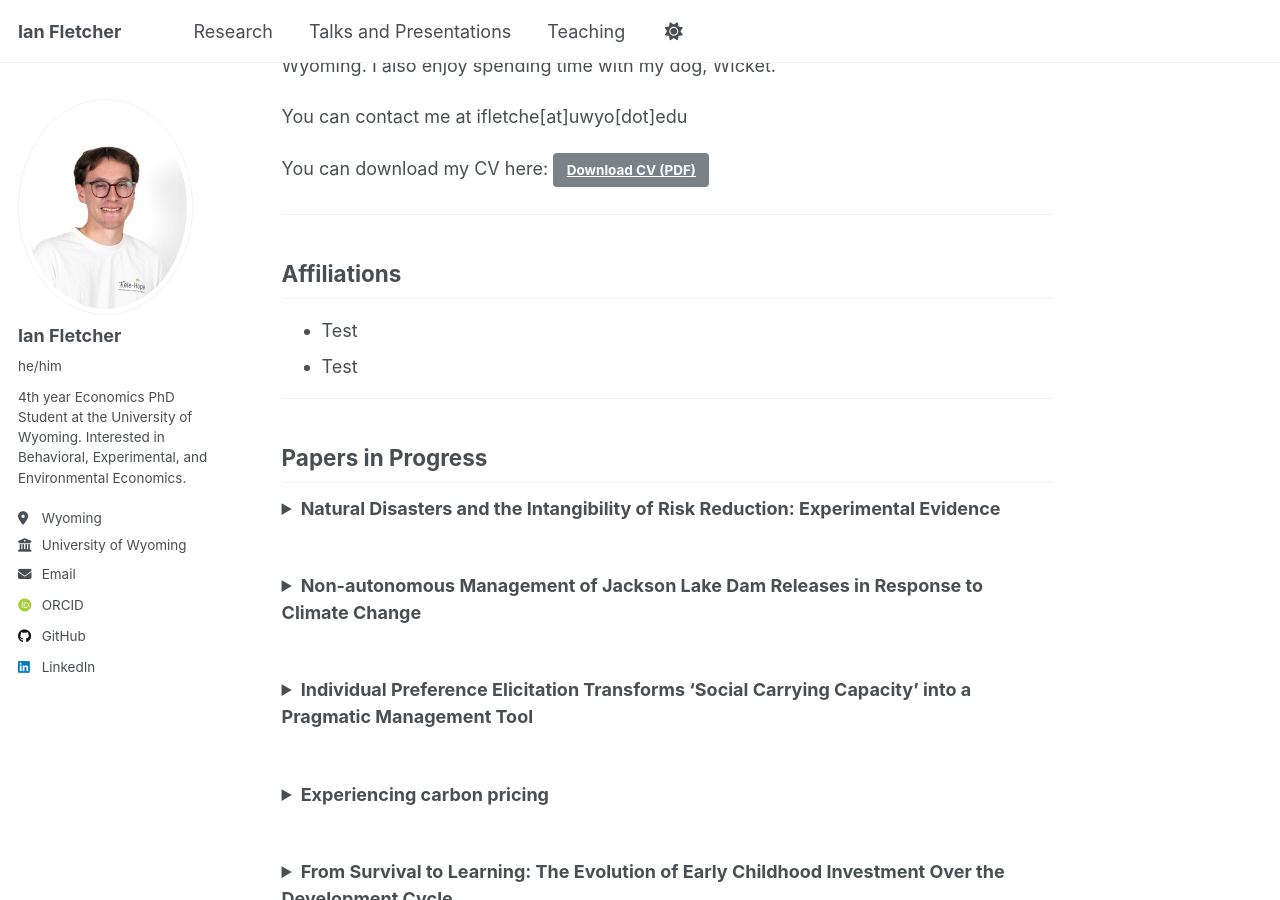
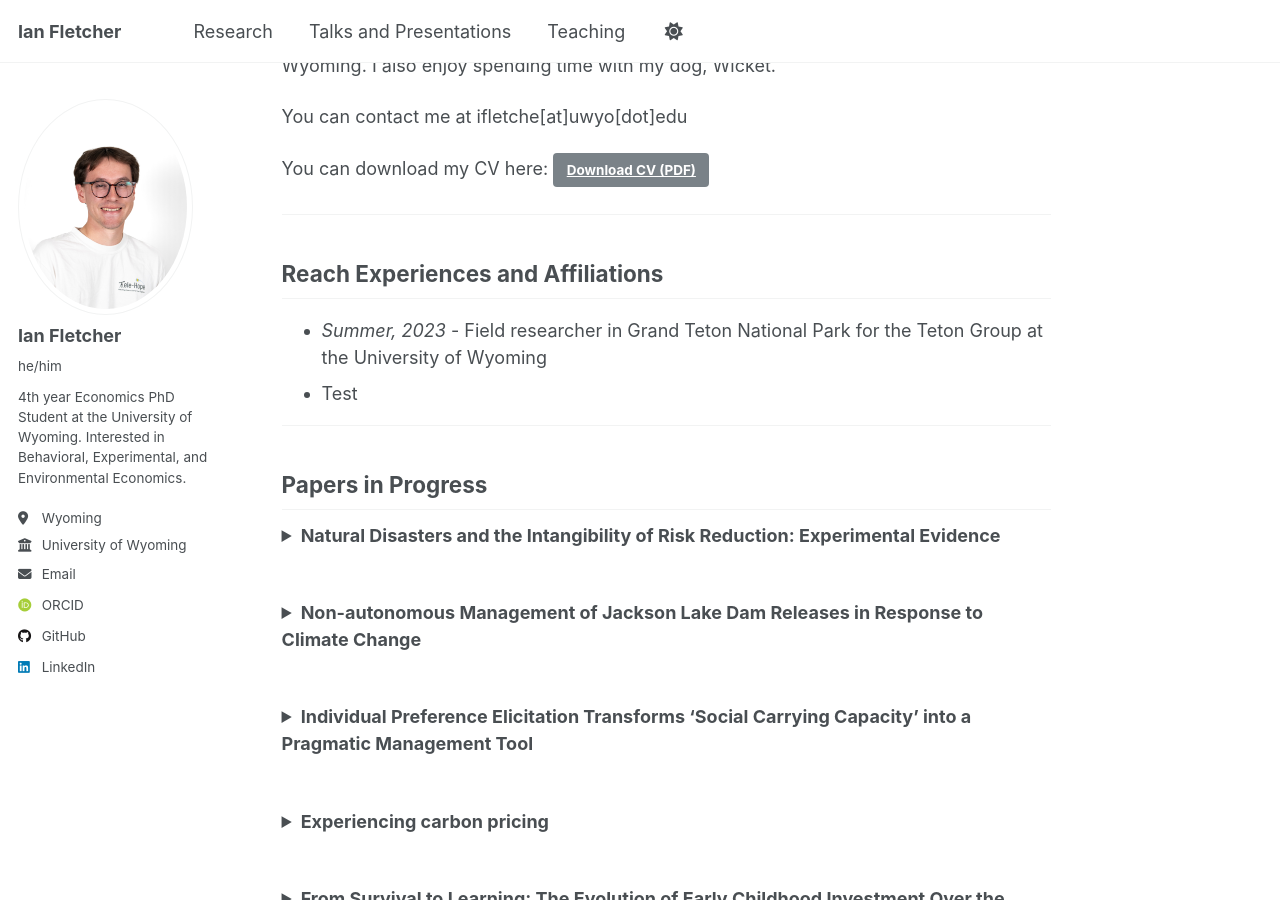
Before and after one commit to fletcherian/fletcherian.github.io, a Jekyll site: the page built from _pages/about.md, in a window 1280 px wide and 900 px high, scrolled down 501 px. Built offline with Jekyll 4.4.1, drawn with Linux system fonts in a browser that asks for light colours; some web fonts are replaced; a script that is not in the unit is left out.

Commit message:
Update about.md

```diff
--- a/_pages/about.md
+++ b/_pages/about.md
@@ -19,8 +19,8 @@ You can contact me at ifletche\[at\]uwyo\[dot\]edu
 You can download my CV here: [Download CV (PDF)](https://fletcherian.github.io/files/Fletcher-CV.pdf){: .btn}
 
 ---
-## Affiliations
-* Test
+## Reach Experiences and Affiliations
+* _Summer, 2023_ - Field researcher in Grand Teton National Park for the Teton Group at the University of Wyoming
 * Test
 
 ---
```
